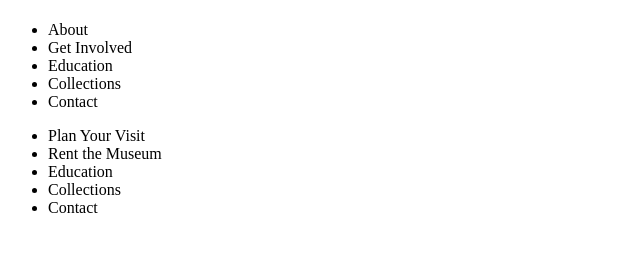
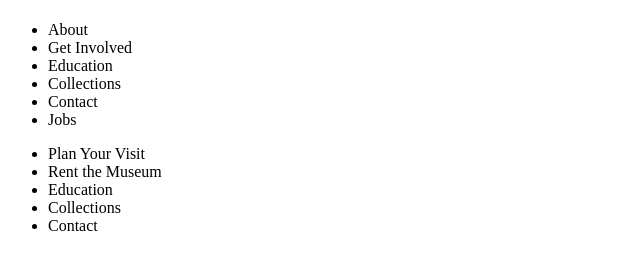
Before and after one commit to chelseaniemeier/kdm-redesign, a plain HTML site: page index.html in a window 1280 px wide. Shown: the whole page, without its empty margins (0-640 px from the left). Drawn offline with Linux system fonts and the light colour scheme.

Commit message:
added jobs list item

```diff
--- a/index.html
+++ b/index.html
@@ -40,6 +40,7 @@
                 <li>Education</li>
                 <li>Collections</li>
                 <li>Contact</li>
+                <li>Jobs</li>
             </ul>
         </div>
         <div class="main-nav">
```
